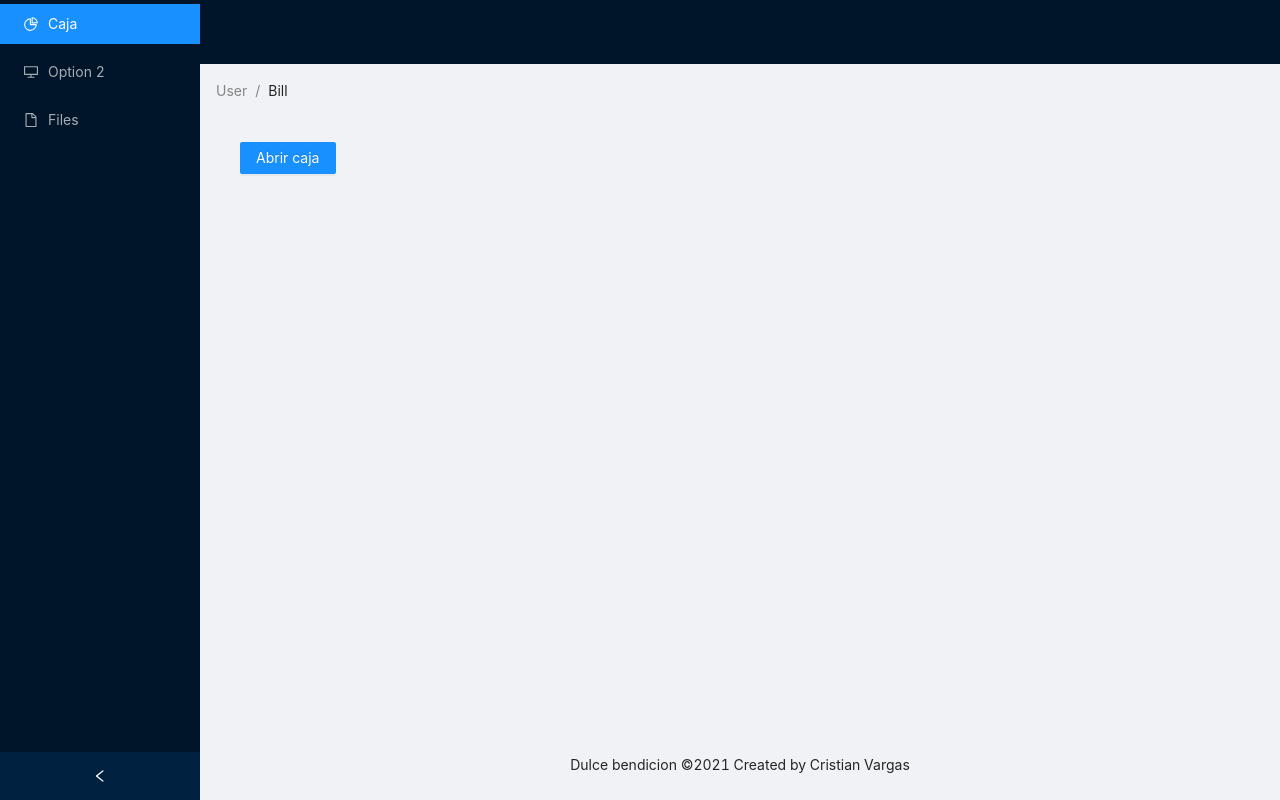
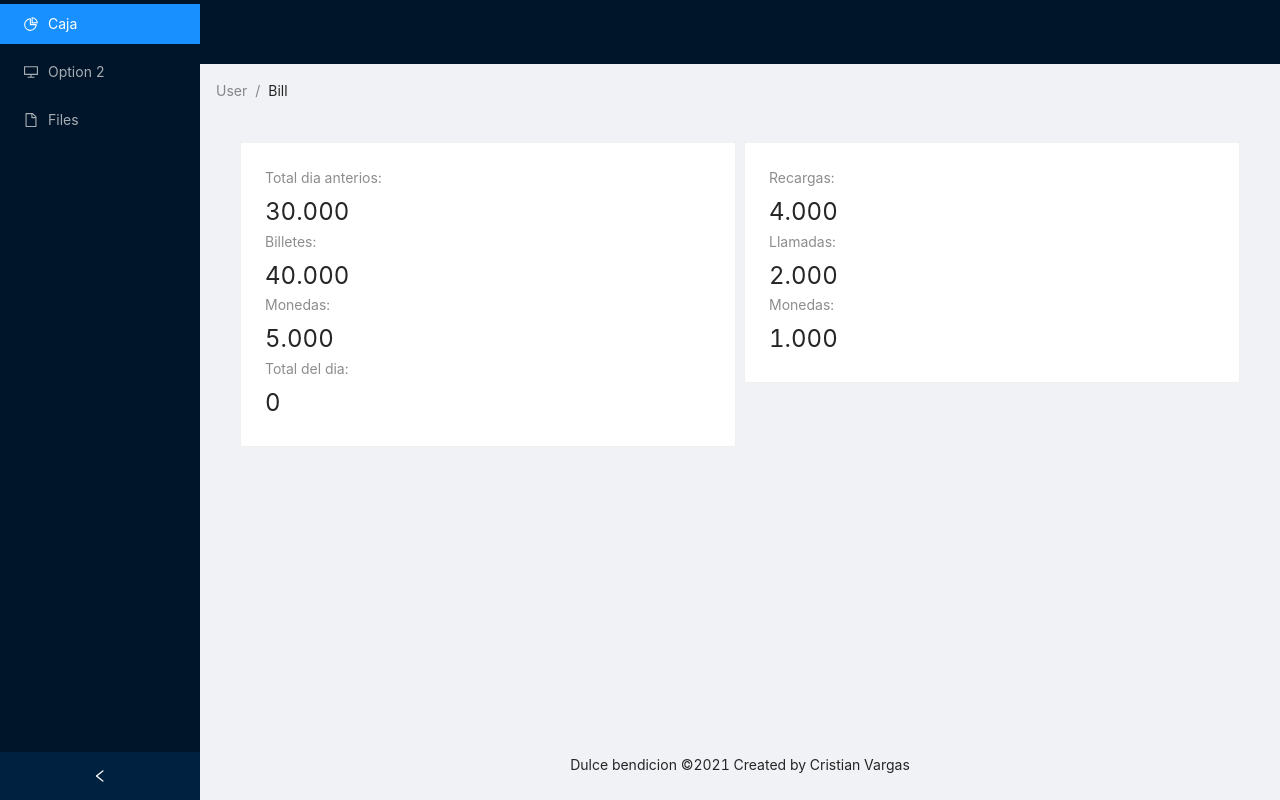
Before and after one commit to devbreathe/SVFrontend, a React (Create React App) app: page /dashboard in a window 1280 px wide. Built offline with nearby package versions, Linux system fonts and the light colour scheme.

Commit message:
Working in box component

```diff
--- a/src/components/box.js
+++ b/src/components/box.js
@@ -1,19 +1,36 @@
-import {Button} from "antd";
-import { useState } from "react";
-
+import {useState} from "react";
+import {Statistic, Row, Col, Card} from "antd";
 
 const Box = () => {
 
-    const [disable, setDisable ] = useState(false);
-
-    const openBox = () => {
-        setDisable((disable) => !disable);
-      }
-
+    const [sales, setSales] =  useState({
+        total: "30.000",
+        bills: "40.000",
+        money: "5.000",
+        totalToday: 0,
+        refills: "4.000",
+        calls: "2.000",
+        sweets: "1.000"});
     return(
-        <div>
-            <Button type="primary"  disabled={disable} >Abrir caja</Button>
-        </div>
+        <section>
+            <Row gutter={[8, 20]} >
+                <Col xs={24} sm={24} md={12}>
+                    <Card>
+                    <Statistic title="Total dia anterios: " value={sales.total} />
+                    <Statistic title="Billetes: " value={sales.bills} />
+                    <Statistic title="Monedas: " value={sales.money} />
+                    <Statistic title="Total del dia: " value={sales.totalToday} />
+                    </Card>
+                </Col>
+                <Col xs={24} sm={24} md={12}>
+                   <Card>
+                   <Statistic title="Recargas: " value={sales.refills} />
+                    <Statistic title="Llamadas: " value={sales.calls} />
+                    <Statistic title="Monedas: " value={sales.sweets} />
+                   </Card>
+                </Col>
+            </Row>
+        </section>
     )
 }
 
```
Also changed, not shown: 1 other file (tests, documents, lock files or other folders).
